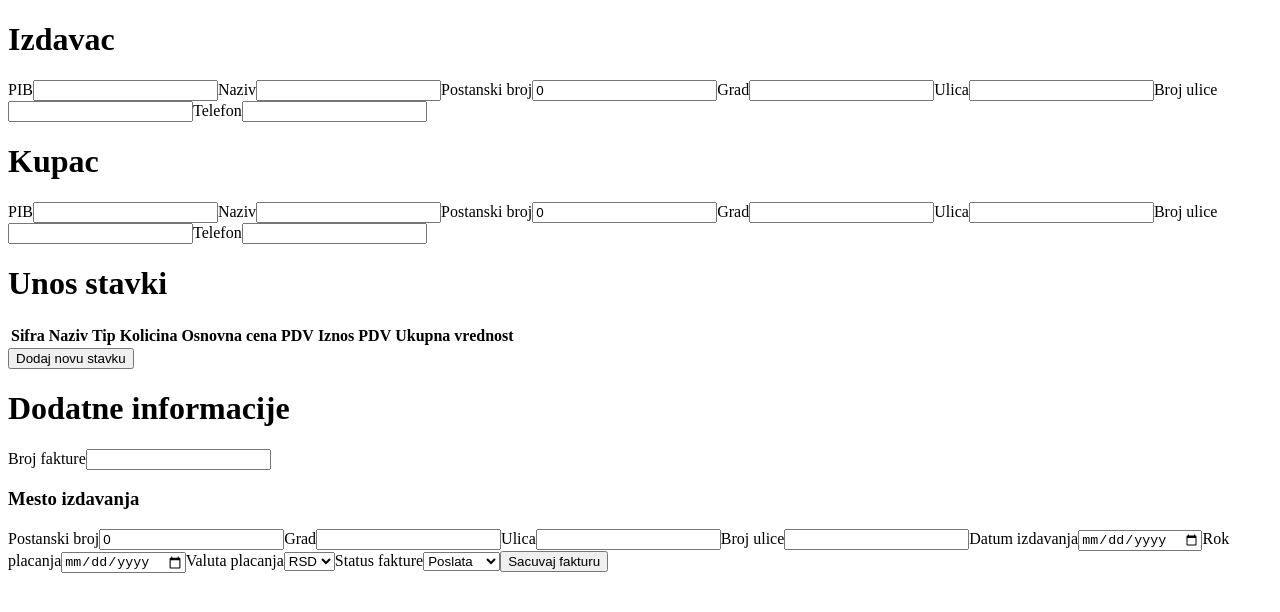
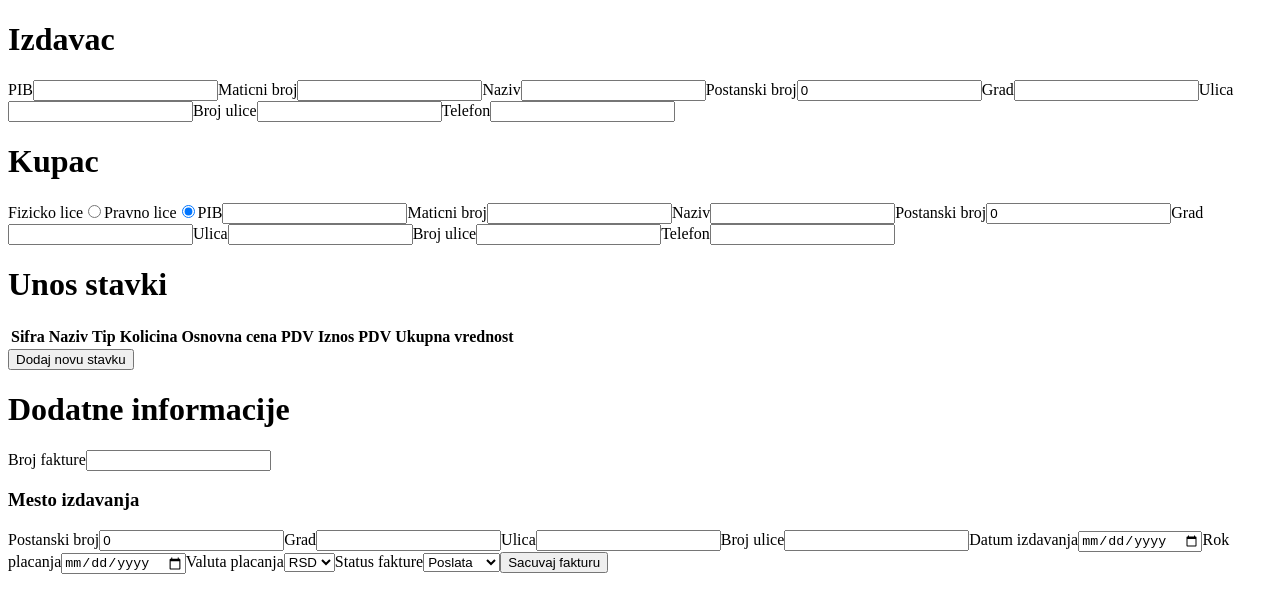
Before and after one commit to goran9999/fakture-projekat-client, a React (Create React App) app: page / in a window 1280 px wide. Shown: the top 612 px of the page. Built offline with nearby package versions, Linux system fonts and the light colour scheme.

Commit message:
uskladjene promene sa backendom

```diff
--- a/src/components/forma/NovaFakturaForma.tsx
+++ b/src/components/forma/NovaFakturaForma.tsx
@@ -1,6 +1,5 @@
 import React, { useRef, useState } from "react"
 import AdresaModel from "../../models/adresa"
-import { PravnoLice } from '../../models/entitet'
 import Faktura, { StatusFakture } from "../../models/faktura"
 import StavkaFakture from "../../models/stavkaFakture"
 import Valuta from "../../models/valuta"
@@ -8,6 +7,7 @@ import Adresa from "./Adresa"
 import DodataStavkaItem from "./DodataStavkaItem"
 import { TipProizvoda } from "../../models/proizvod"
 import DodavanjeStavke from "./DodavanjeStavke"
+import Komitent from "../../models/komitent"
 
 
 const NovaFakturaForma = () => {
@@ -23,9 +23,10 @@ const NovaFakturaForma = () => {
         },
         kolicina: 0
     })
-    const [izdavac, setIzdavac] = useState<PravnoLice>({
+    const [izdavac, setIzdavac] = useState<Komitent>({
         pib: '',
         naziv: '',
+        maticniBroj:'',
         adresa: {
             postBroj: 0,
             grad: '',
@@ -35,9 +36,11 @@ const NovaFakturaForma = () => {
         telefon: ''
     })
 
-    const [kupac, setKupac] = useState<PravnoLice>({
+    const [pravnoLice,setPravnoLice] = useState(true);
+    const [kupac, setKupac] = useState<Komitent>({
         pib: '',
         naziv: '',
+        maticniBroj:'',
         adresa: {
             postBroj: 0,
             grad: '',
@@ -57,7 +60,6 @@ const NovaFakturaForma = () => {
     })
 
     const [stavkeFakture, setStavkeFakture] = useState<StavkaFakture[]>([])
-
     const [prikaziUnosNoveStavke, setPrikaziUnosNoveStavke] = useState(false);
 
     // refs
@@ -66,7 +68,9 @@ const NovaFakturaForma = () => {
 
     const sacuvajFakturuHandler = async (e: React.FormEvent<HTMLFormElement>) => {
         e.preventDefault();
-
+        if(!pravnoLice){
+            kupac.pib=undefined;
+        }
         const faktura: Faktura = {
             broj: brojFakture,
             izdavac: izdavac,
@@ -107,6 +111,7 @@ const NovaFakturaForma = () => {
         setIzdavac({
             pib: '',
             naziv: '',
+            maticniBroj:'',
             adresa: {
                 postBroj: 0,
                 grad: '',
@@ -119,6 +124,7 @@ const NovaFakturaForma = () => {
         setKupac({
             pib: '',
             naziv: '',
+            maticniBroj:'',
             adresa: {
                 postBroj: 0,
                 grad: '',
@@ -143,7 +149,7 @@ const NovaFakturaForma = () => {
 
     const promeniIzdavacaHandler = (e: React.ChangeEvent<HTMLInputElement>) => {
         const imePolja = e.target.name
-        const izmenjenIzdavac: PravnoLice = {
+        const izmenjenIzdavac: Komitent = {
             ...izdavac,
             [imePolja]: e.target.value
         }
@@ -151,7 +157,7 @@ const NovaFakturaForma = () => {
     }
 
     const promeniAdresuIzdavacaHandler = (adresa: AdresaModel) => {
-        const izmenjenIzdavac: PravnoLice = {
+        const izmenjenIzdavac: Komitent = {
             ...izdavac,
             adresa: adresa
         }
@@ -160,7 +166,7 @@ const NovaFakturaForma = () => {
 
     const promeniKupcaHandler = (e: React.ChangeEvent<HTMLInputElement>) => {
         const imePolja = e.target.name
-        const izmenjenKupac: PravnoLice = {
+        const izmenjenKupac: Komitent = {
             ...kupac,
             [imePolja]: e.target.value
         }
@@ -168,7 +174,7 @@ const NovaFakturaForma = () => {
     }
 
     const promeniAdresuKupcaHandler = (adresa: AdresaModel) => {
-        const izmenjenKupac: PravnoLice = {
+        const izmenjenKupac: Komitent = {
             ...kupac,
             adresa: adresa
         }
@@ -239,6 +245,8 @@ const NovaFakturaForma = () => {
             <h1>Izdavac</h1>
             <label htmlFor='pibIzdavaca'>PIB</label>
             <input value={izdavac.pib} onChange={promeniIzdavacaHandler} id='pibIzdavaca' name='pib' />
+            <label htmlFor='maticniBrojIzdavaca'>Maticni broj</label>
+            <input value={izdavac.maticniBroj} onChange={promeniIzdavacaHandler} id='maticniBrojIzdavaca' name='maticniBroj' />
             <label htmlFor='nazivIzdavaca'>Naziv</label>
             <input value={izdavac.naziv} onChange={promeniIzdavacaHandler} id='nazivIzdavaca' name='naziv' />
             <Adresa onChange={promeniAdresuIzdavacaHandler} />
@@ -246,8 +254,14 @@ const NovaFakturaForma = () => {
             <input value={izdavac.telefon} onChange={promeniIzdavacaHandler} id='telefonIzdavaca' name='telefon' />
 
             <h1>Kupac</h1>
-            <label htmlFor='pibKupca'>PIB</label>
-            <input value={kupac.pib} onChange={promeniKupcaHandler} id='pibKupca' name='pib' />
+            <label htmlFor='fizicko'>Fizicko lice</label>
+            <input type='radio' id='fizicko' checked={!pravnoLice} onChange={()=>setPravnoLice(false)} />
+            <label htmlFor='pravno'>Pravno lice</label>
+            <input type='radio' id='pravno' checked={pravnoLice} onChange={()=>setPravnoLice(true)} />
+            {pravnoLice&&<><label htmlFor='pibKupca'>PIB</label>
+            <input value={kupac.pib} onChange={promeniKupcaHandler} id='pibKupca' name='pib' /></>}
+            <label htmlFor='maticniBrojKupca'>Maticni broj</label>
+            <input value={kupac.maticniBroj} onChange={promeniKupcaHandler} id='maticniBrojKupca' name='maticniBroj' />
             <label htmlFor='nazivKupca'>Naziv</label>
             <input value={kupac.naziv} onChange={promeniKupcaHandler} id='nazivKupca' name='naziv' />
             <Adresa onChange={promeniAdresuKupcaHandler} />
--- a/src/models/faktura.ts
+++ b/src/models/faktura.ts
@@ -1,12 +1,12 @@
 import Adresa from "./adresa";
-import Entitet from './entitet'
+import Komitent from "./komitent";
 import StavkaFakture from './stavkaFakture'
 import Valuta from "./valuta";
 
 export default interface Faktura {
     broj: string
-    izdavac: Entitet
-    kupac: Entitet
+    izdavac:Komitent
+    kupac: Komitent
     datumIzdavanja: Date
     mestoIzdavanja: Adresa
     rokPlacanja: Date
--- /dev/null
+++ b/src/models/komitent.ts
@@ -0,0 +1,15 @@
+import Adresa from './adresa'
+
+// pronaci bolji naziv interfejsa
+export default interface Komitent {
+    naziv: string
+    adresa: Adresa
+    telefon: string,
+    maticniBroj:string,
+    pib?:string
+}
+
+export enum TipKomitenta{
+    FIZICKO_LICE,
+    PRAVNO_LICE
+}
```
Also changed, not shown: src/models/entitet.ts (deleted, +0 -16 lines).
